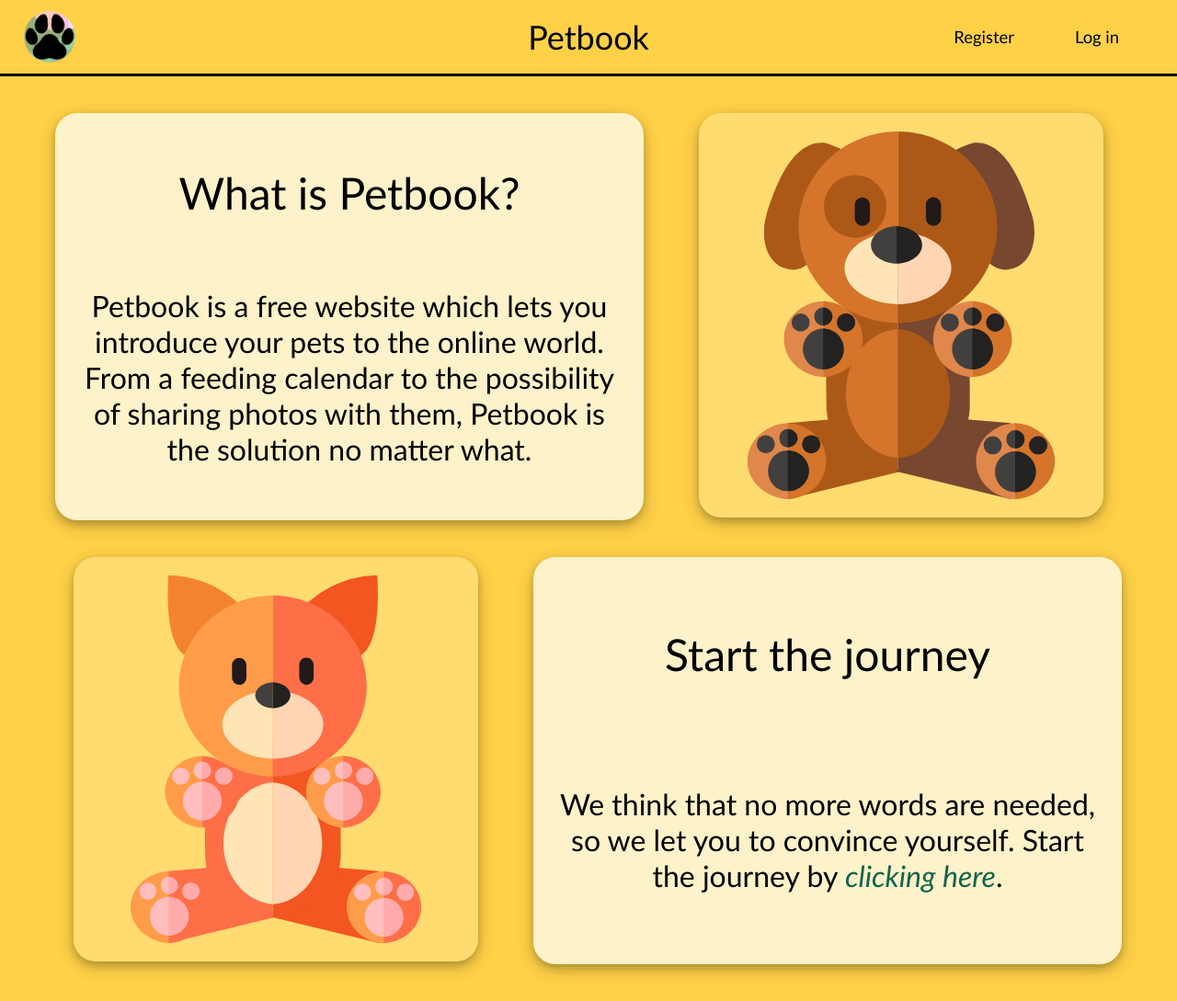
After one commit to radu781/Pet-Smart-Manager, a PHP site: page / in a window 1280 px wide. The commit adds this page. Shown: the whole page at 92% size. Run offline with PHP 8.4, Linux system fonts and the light colour scheme.

Commit message:
Index.php (as landing page) created

```diff
--- /dev/null
+++ b/index.html
@@ -0,0 +1,60 @@
+<!DOCTYPE html>
+<html lang="en">
+
+<head>
+    <meta charset="UTF-8">
+    <meta http-equiv="X-UA-Compatible" content="IE=edge">
+    <meta name="viewport" content="width=device-width, initial-scale=1.0">
+    <link href="styles/index.css" rel="stylesheet">
+    <link rel="icon" href="../resources/icon.png" type="image/x-icon">
+    <title>Petbook</title>
+</head>
+
+<body>
+    <header>
+        <div class="site_logo">
+            <img src="resources/icon.png" alt="Logo">
+        </div>
+        <div class="site_name"><strong>Petbook</strong></div>
+        <div class="options">
+            <a class="page_link" href="register.php">
+                <p class="option register">Register</p>
+            </a>
+            <a class="page_link" href="login.php">
+                <p class="option login">Log in</p>
+            </a>
+        </div>
+    </header>
+    <main class="main-content">
+        <section class="intro">
+            <div class="left text">
+                <h3 class="subtitle">
+                    What is Petbook?
+                </h3>
+                <p class="description">
+                    Petbook is a free website which lets you introduce your pets to the online world. From a feeding
+                    calendar to the possibility of sharing photos with them, Petbook is the solution no matter what.
+                </p>
+            </div>
+            <div class="right image">
+                <img class="intro" src="resources/landing_page_images/introdraw1.svg" height=400px width=400px></img>
+            </div>
+        </section>
+        <section class="intro">
+            <div class="right image">
+                <img class="intro" src="resources/landing_page_images/introdraw2.svg" height=400px></img>
+            </div>
+            <div class="left text">
+                <h3 class="subtitle">
+                    Start the journey
+                </h3>
+                <p class="description">We think that no more words are needed, so
+                    we let you to convince yourself. Start the journey by <a class="page_link bottom"
+                        href="register.php"><i>clicking
+                            here</i></a>.
+                </p>
+            </div>
+        </section>
+    </main>
+
+</body>
--- a/shared/header.php
+++ b/shared/header.php
@@ -11,8 +11,8 @@
 <nav>
     <ul class="menu">
         <li class="normal option_my_profile"><a class="link_for_menu " href="homepage.php">My profile</a></li>
-        <li class="normal option_my_pets"><a class="link_for_menu " href="mypets.php">My pets</a></li>
-        <li class="normal option_my_groups"><a class="link_for_menu " href="mygroups.php">My groups</a></li>
+        <li class="normal option_my_pets"><a class="link_for_menu " href="mypets.php">Pets</a></li>
+        <li class="normal option_my_groups"><a class="link_for_menu " href="mygroups.php">Groups</a></li>
 
         <!-- responsive design -->
         <li class="phone option_my_profile">
--- /dev/null
+++ b/styles/index.css
@@ -0,0 +1,149 @@
+* {
+    margin: 0;
+    padding: 0;
+    font-weight: normal;
+    font-family: 'Gill Sans', 'Gill Sans MT', 'Calibri', 'Trebuchet MS', sans-serif;
+}
+
+:root{
+    --black: #1E1E24;
+    --pink: #FF9FB2;
+    --pinkhover: #FFC2CE;
+    --blue: #0B3954;
+    --purple: #8963BA;
+    --red: #D16666;
+
+    --darkblue: #0C1F2D;
+    --darkgreen: #12644E;
+    --lightgreen: #6AD6C8;
+    --lightgreenhover: #78f0e0;
+    --yellow: #FDF2C9;
+    --orange: #FFD147;
+    --orangehover: #FFDB70;
+}
+
+body{
+    margin: 0vh;
+}
+
+main.main-content{
+    padding: 2.5vh;
+    background-color: var(--orange);
+}
+
+/* top bar & its elements */
+header{
+    padding-left: 2%;
+    padding-right: 2%;
+    border-bottom: 0.2rem solid black;
+    background-color: var(--orange);
+    height: 5rem;
+    display: flex;
+    flex-direction: row;
+    flex-wrap: nowrap;
+    justify-content: space-between;
+    align-items: center;
+}
+
+div.site_logo {
+    flex-basis: 20%;
+    height: 3.5rem;
+    width: 3.5rem;
+}
+img {
+    max-height: 100%;
+    max-width: 100%;
+}
+
+div.site_name {
+    flex-basis: 60%;
+    font-size: 2.25rem;
+    display: flex;
+    flex-direction: row;
+    flex-wrap: nowrap;
+    justify-content: center;
+    align-items: center;
+}
+
+div.options{
+    flex-basis: 20%;
+    display: flex;
+    flex-direction: row;
+    flex-wrap: nowrap;
+    justify-content: space-around;
+    align-items: center;
+}
+p.option{
+    width: 5rem;
+    padding: 1vh 0.5vh 1vh 0.5vh;
+    border-radius: 1.5rem;
+    background-color: var(--orange);
+    color: black;
+    font-size: 1.15rem;
+    text-align: center;
+    transition: all 350ms ease-out;
+}
+p.option.register:hover{
+   background-color: var(--darkgreen);
+   color: white;
+}
+p.option.login:hover{
+    background-color: var(--pink);
+    color: white;
+}
+a.page_link{
+    text-decoration: none;
+    color: black;
+}
+
+/* first section - intro */
+section.intro{
+    padding: 2.5vh;
+    border-radius: 1.5rem;
+    max-height: 75vh;
+    display: flex;
+    flex-direction: row;
+    flex-wrap: nowrap;
+    justify-content: space-around;
+}
+div.left{
+    flex-basis: 50%;
+}
+div.right{
+    flex-basis: 40%;
+}
+div.image{
+    text-align: center;
+}
+img.intro{
+    padding: 2.5vh;
+    border-radius: 1.5rem;
+    box-shadow: 0 4px 8px 0 rgba(0, 0, 0, 0.2), 0 6px 20px 0 rgba(0, 0, 0, 0.19);
+    background-color: var(--orangehover);
+}
+
+/* for text panels */
+div.text{
+    padding: 2.5vh;
+    border-radius: 1.5rem;
+    box-shadow: 0 4px 8px 0 rgba(0, 0, 0, 0.2), 0 6px 20px 0 rgba(0, 0, 0, 0.19);
+    background-color: var(--yellow);
+    text-align: center;
+
+    display: flex;
+    flex-direction: row;
+    flex-wrap: wrap;
+    justify-content: center;
+    align-items: center;
+}
+h3.subtitle{
+    flex-basis: 100%;
+    font-size: 3rem;
+}
+p.description{
+    flex-basis: 100%;
+    font-size: 2rem;
+}
+a.page_link.bottom{
+    color:var(--darkgreen);
+}
```
Also changed, not shown: mypets.php (+8 -8 lines), petdetails.php (+6 -35 lines), styles/sofron.css (+12 -3 lines), resources/landing_page_images/introdraw1.svg (added), resources/landing_page_images/introdraw2.svg (added).
